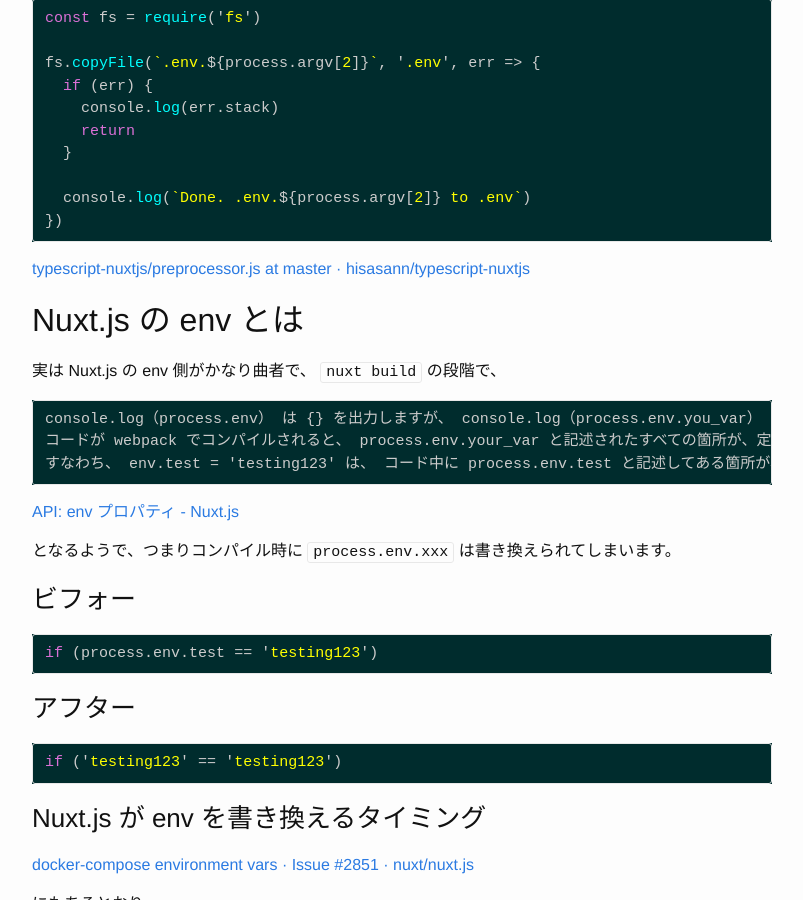
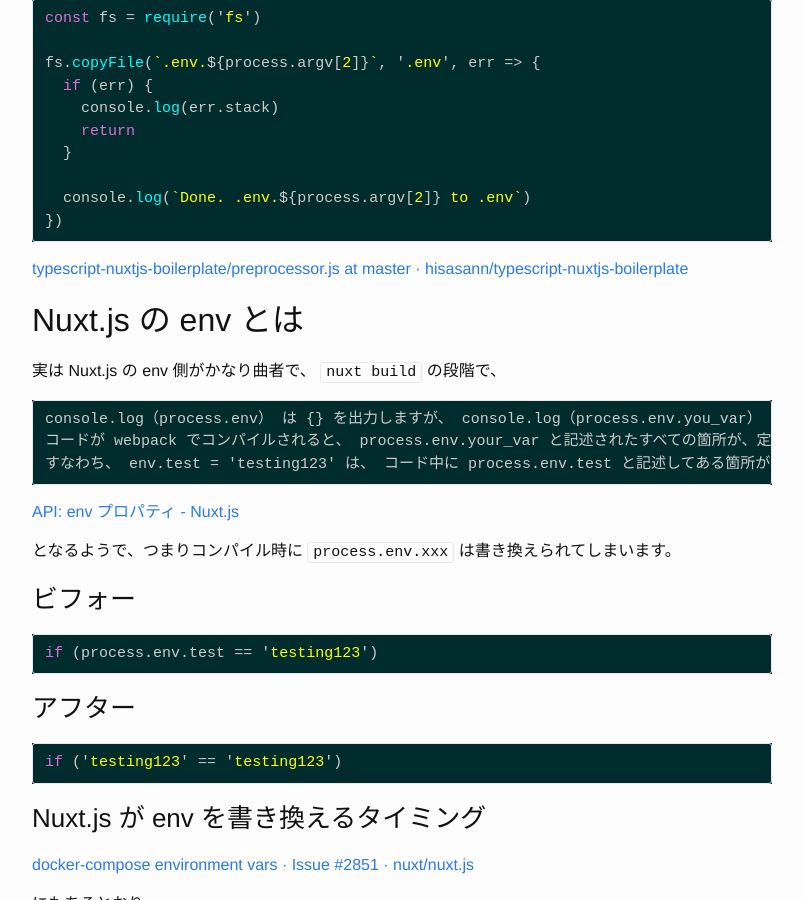
Before and after one commit to hisasann/hisasann.github.io, a Jekyll site: the page built from _posts/2019-03-05-how-to-pass-docker-compose-env-to-nuxt.markdown, in a window 1280 px wide and 900 px high, scrolled down 1230 px. Shown: the whole window, without its empty margins (238-1041 px from the left). Built offline with Jekyll 4.4.1, drawn with Linux system fonts in a browser that asks for light colours; comment, search, counter and statistics services are not loaded; some of the changed text lies outside the part shown.

Commit message:
fix: change repository name from typescript-nuxtjs to typescript-nuxtjs-boilerplate

````diff
--- a/_posts/2019-03-05-how-to-pass-docker-compose-env-to-nuxt.markdown
+++ b/_posts/2019-03-05-how-to-pass-docker-compose-env-to-nuxt.markdown
@@ -64,7 +64,7 @@
 })
 ```
 
-[typescript-nuxtjs/preprocessor.js at master · hisasann/typescript-nuxtjs](https://github.com/hisasann/typescript-nuxtjs/blob/master/preprocessor.js)
+[typescript-nuxtjs-boilerplate/preprocessor.js at master · hisasann/typescript-nuxtjs-boilerplate](https://github.com/hisasann/typescript-nuxtjs-boilerplate/blob/master/preprocessor.js)
 
 
 ## Nuxt.js の env とは
@@ -198,6 +198,8 @@
 
 まだ、いろいろ試してみておりますので、また何か発見しましたら追記します！
 
+[hisasann/typescript-nuxtjs-boilerplate: Nuxt.js with typescript and run with docker and docker-compose](https://github.com/hisasann/typescript-nuxtjs-boilerplate)
+
 
 ## 読んだ記事
 
````
